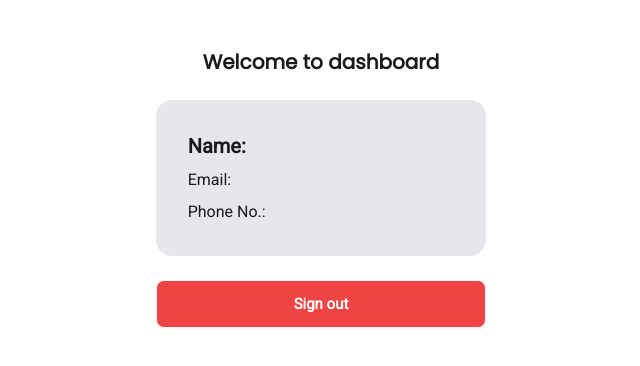
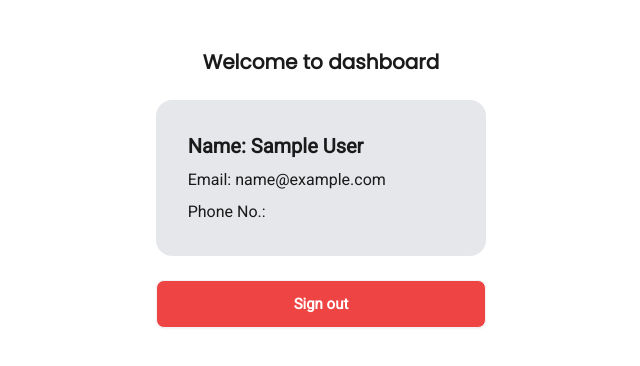
Before and after one commit to Mahdi-Alz/ps-vue-auth-ui, a Vue app: page /dashboard in a window 1280 px wide. Shown: the top 366 px of the page, without its empty margins (319-959 px from the left). Built offline with nearby package versions, Linux system fonts and the light colour scheme; sample sign-in values are in the browser's storage.

Commit message:
WOI: EOD checkpoint

```diff
--- a/src/router/index.js
+++ b/src/router/index.js
@@ -1,9 +1,19 @@
 import { createRouter, createWebHistory } from "vue-router";
 import SignInView from "@/views/SignInView.vue";
+import { useAuthStore } from "@/stores/AuthStore";
 
 const router = createRouter({
   history: createWebHistory(import.meta.env.BASE_URL),
   routes: [
+    {
+      path: "/",
+      //redirect user if they're already signed in
+      redirect: () => {
+        const authStore = useAuthStore();
+
+        return authStore.isLoggedIn ? "/dashboard" : "/signin";
+      },
+    },
     {
       path: "/signin",
       name: "sign-in",
@@ -13,6 +23,9 @@ const router = createRouter({
       path: "/dashboard",
       name: "dashboard",
       component: () => import("@/views/DashboardView.vue"),
+      meta: {
+        requiresAuth: true,
+      },
     },
     {
       path: "/signup",
@@ -22,4 +35,20 @@ const router = createRouter({
   ],
 });
 
+//route guarding
+router.beforeEach((to) => {
+  const authStore = useAuthStore();
+
+  if (to.meta.requiresAuth && !authStore.isLoggedIn) {
+    return { name: "sign-in" };
+  }
+
+  if (
+    (to.name === "sign-in" || to.name === "sign-up") &&
+    authStore.isLoggedIn
+  ) {
+    return { name: "dashboard" };
+  }
+});
+
 export default router;
--- a/src/stores/AuthStore.js
+++ b/src/stores/AuthStore.js
@@ -23,10 +23,16 @@ export const useAuthStore = defineStore("auth", {
   }),
 
   //getters
-  getters: {},
+  getters: {
+    // TODO: import sth in it is signed in or not!
+  },
 
   //actions
   actions: {
+    // TODO: move it to View.vue file / do not validate it in store
+    //TODO: make a seperate formvalidations.js / utils
+    // TODO: remove from store
+
     /* --------- checking validation | All the regex are generated by AI -------- */
     isNameValid(name) {
       // at least 2 characters, letters and spaces only
@@ -37,8 +43,8 @@ export const useAuthStore = defineStore("auth", {
       return /^[^\s@]+@[^\s@]+\.[^\s@]+$/.test(email);
     },
     isPhoneValid(phone) {
-      // 10 or 11 (optional leading 0) digits total
-      return /^0?[0-9]{10}$/.test(phone);
+      // starts with 09 followed by 9 digits
+      return /^09\d{9}$/.test(phone);
     },
     isPasswordValid(password) {
       // at least: 9 chars, 1 uppercase, 1 lowercase, 1 number
@@ -133,5 +139,13 @@ export const useAuthStore = defineStore("auth", {
         id: newUser.id,
       };
     },
+
+    /* -------------------------------- sign out -------------------------------- */
+    signout() {
+      this.currentUser = null;
+      this.isLoggedIn = false;
+      localStorage.removeItem("currentUser");
+      localStorage.setItem("isLoggedIn", JSON.stringify(false));
+    },
   },
 });
--- a/src/views/DashboardView.vue
+++ b/src/views/DashboardView.vue
@@ -1,5 +1,15 @@
 <script setup>
+import { useRouter } from "vue-router";
+import { useAuthStore } from "@/stores/AuthStore";
 import Button from "@/components/Button.vue";
+
+const router = useRouter();
+const authStore = useAuthStore();
+
+const handleSignout = () => {
+  authStore.signout();
+  router.push("/signin");
+};
 </script>
 
 <template>
@@ -12,11 +22,13 @@ import Button from "@/components/Button.vue";
     >
     <div class="card bg-gray-200 text-[#1A1A1A] w-full font-normal font-roboto">
       <div class="card-body">
-        <h2 class="card-title">Name:</h2>
-        <p>Email:</p>
-        <p>Phone No.:</p>
+        <h2 class="card-title">Name: {{ authStore.currentUser?.name }}</h2>
+        <p>Email: {{ authStore.currentUser?.email }}</p>
+        <p>Phone No.: {{ authStore.currentUser?.phone }}</p>
       </div>
     </div>
-    <Button variant="signout" class="w-full">Sign out</Button>
+    <Button variant="signout" class="w-full" @click="handleSignout"
+      >Sign out</Button
+    >
   </div>
 </template>
--- a/src/views/SignInView.vue
+++ b/src/views/SignInView.vue
@@ -28,11 +28,9 @@ const handleSignin = () => {
     errorMessage.value = resultSignin.message;
     return;
   }
-  //router.push("/dashboard/");
-  // to check the console
-  console.log("success login id:" + resultSignin.id);
   identifier.value = "";
   password.value = "";
+  router.push("/dashboard");
 };
 </script>
 <template>
--- a/src/views/SignUpView.vue
+++ b/src/views/SignUpView.vue
@@ -52,14 +52,12 @@ const handleSignup = () => {
     errorMessage.value = resultSignup.message;
     return;
   }
-  //router.push("/dashboard/");
-  // to check the console
-  console.log("success login id:" + resultSignup.id);
   name.value = "";
   email.value = "";
   phone.value = "";
   password.value = "";
   confirmPassword.value = "";
+  router.push("/dashboard");
 };
 </script>
 <template>
@@ -138,6 +136,7 @@ const handleSignup = () => {
   </div>
 </template>
 
+<!-- Alireza and I added this style override to customize the toggle appearance ;) -->
 <style scoped>
 [type="checkbox"].toggle-sm {
   --handleoffset: 1rem !important;
```
